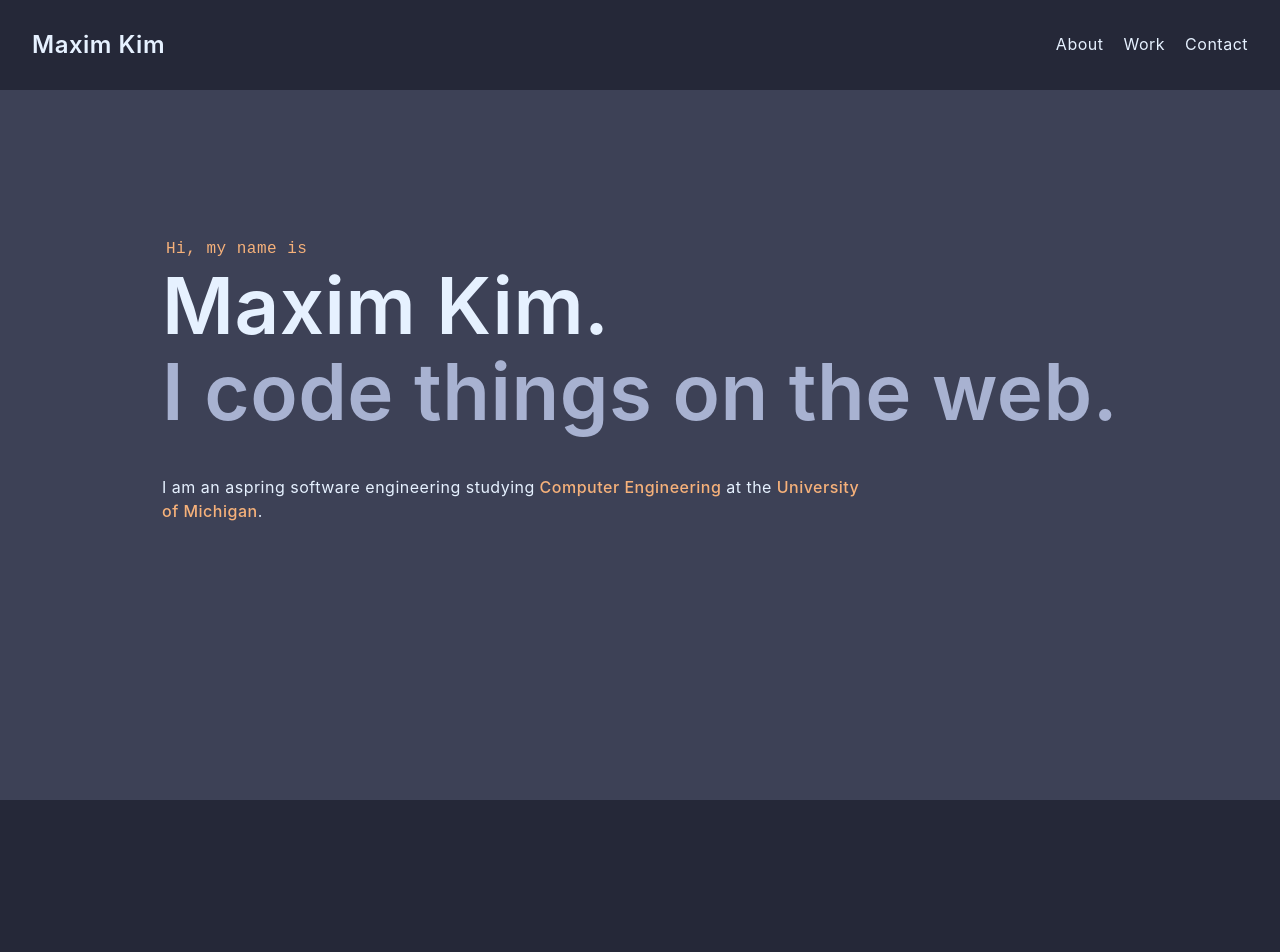
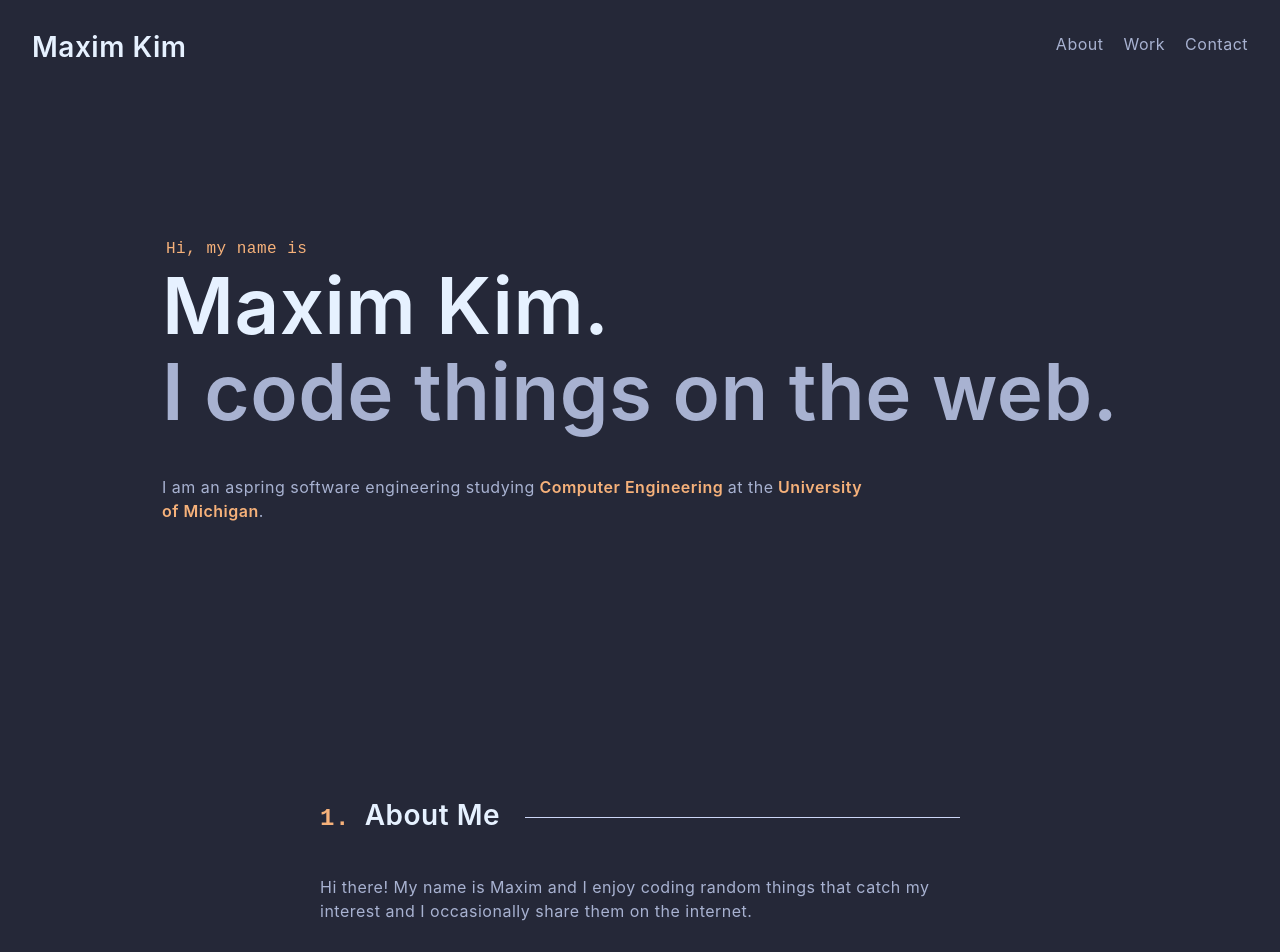
Before and after one commit to Maxim12313/portfolio, a Next.js app: page / in a window 1280 px wide. Shown: the top 952 px of the page. Before the commit the page ends 800 px from the top, so only its background shows below. Built offline with nearby package versions, Linux system fonts and the light colour scheme.

Commit message:
changed with colors and started about me

```diff
--- /dev/null
+++ b/app/components/About.js
@@ -0,0 +1,14 @@
+import Title from "./Title"
+
+export default function About() {
+  return (
+    <div className="flex flex-col w-1/2 items-start">
+      <Title number="1." description="About Me" />
+      <p>
+        Hi there! My name is Maxim and I enjoy coding random things that catch my interest
+        and I occasionally share them on the internet.
+      </p>
+      <span></span>
+    </div>
+  );
+}
--- a/app/components/BigText.js
+++ b/app/components/BigText.js
@@ -1,17 +1,17 @@
 export default function BigText() {
   return (
-    <div className="flex flex-col justify-start items-center w-full h-dvh bg-color2">
+    <div className="flex flex-col w-dvw h-dvh">
       <div className="w-full h-full flex flex-col justify-center items-center">
         <div className="flex flex-col justify-start items-start">
-          <h2 className="p-1">Hi, my name is</h2>
+          <h3 className="p-1">Hi, my name is</h3>
           <h1 className="text-[78px]">Maxim Kim.</h1>
           <h1 className="text-[78px] text-light-slate">I code things on the web.</h1>
           <div className="text-wrap w-3/4">
             <p className="my-10">
               I am an aspring software engineering studying
-              <span className="font-medium text-color4"> Computer Engineering </span>
+              <highlight> Computer Engineering </highlight>
               at the
-              <span className="font-medium text-color4"> University of Michigan</span>.
+              <highlight> University of Michigan</highlight>.
             </p>
           </div>
         </div>
--- /dev/null
+++ b/app/components/Footer.js
@@ -0,0 +1,7 @@
+export default function Footer() {
+  return (
+    <footer className="w-full min-h-15 p-7 flex flex-col items-center">
+      <p className="text-slate font-mono text-[14px]">By Maxim Kim</p>
+    </footer>
+  );
+}
--- /dev/null
+++ b/app/components/MainText.js
@@ -0,0 +1,9 @@
+import About from "./About"
+
+export default function MainText() {
+  return (
+      <div className="w-full flex flex-col items-center">
+        <About />
+    </div>
+  );
+}
--- a/app/components/Navbar.js
+++ b/app/components/Navbar.js
@@ -1,10 +1,10 @@
 export default function Navbar() {
   return (
-    <div className="fixed top-0 left-0">
+    <div className="fixed top-0 left-0 z-10">
       <div className="flex p-8 w-dvw bg-color1">
         <div className="flex w-full flex-row justify-between">
           <div>
-            <h1>Maxim Kim</h1>
+            <h2>Maxim Kim</h2>
           </div>
           <div className="flex flex-row space-x-5">
             <p>About</p>
--- /dev/null
+++ b/app/components/Title.js
@@ -0,0 +1,9 @@
+export default function Title({ number, description }) {
+  return (
+    <h2 className="mb-10 line w-full flex flex-row items-center">
+      <div>
+        <number className="text-2xl"> { number } </number> { description }
+      </div>
+    </h2>
+  );
+}
--- a/app/globals.css
+++ b/app/globals.css
@@ -24,11 +24,28 @@ body, h1, h2, h3, h4, h5, h6, p {
   -moz-osx-font-smoothing: grayscale;
 }
 
+highlight {
+  color: var(--color4);
+  font-weight: 600;
+}
+
+number {
+  color: var(--color4);
+  font-family: var(--font-mono);
+}
+
 h1 {
   font-weight: 600;
-  font-size: x-large;
+  font-size: 32px;
 }
+
 h2 {
+  font-weight: 600;
+  font-size: 28px;
+}
+
+
+h3 {
   font-weight: 400;
   font-family: var(--font-mono);
   color: var(--color4);
@@ -38,4 +55,18 @@ h2 {
 p {
   line-height: 1.5;
   font-size: medium;
+  color: var(--light-slate);
 }
+
+.line {
+
+}
+
+.line::after {
+  content: "";
+  display: flex;
+  flex-grow: 1;
+  height: 1px;
+  margin-left: 25px;
+  background-color: var(--lightest-slate);
+}
--- a/app/page.js
+++ b/app/page.js
@@ -1,8 +1,13 @@
+import MainText from "./components/MainText"
 import BigText from "./components/BigText"
+import Footer from "./components/Footer"
+
 export default function Home() {
   return (
-    <div className="flex flex-col h-full">
+    <div className="flex flex-col h-full w-full">
       <BigText />
+      <MainText />
+      <Footer />
     </div>
   );
 }
--- a/tailwind.config.js
+++ b/tailwind.config.js
@@ -17,6 +17,10 @@ module.exports = {
         "lightest-slate": "var(--lightest-slate)",
         "white": "var(--white)"
       },
+      fontFamily: {
+        "sans" : "var(--font-sans)",
+        "mono" : "var(--font-mono)"
+      }
     },
   },
   plugins: [],
```
